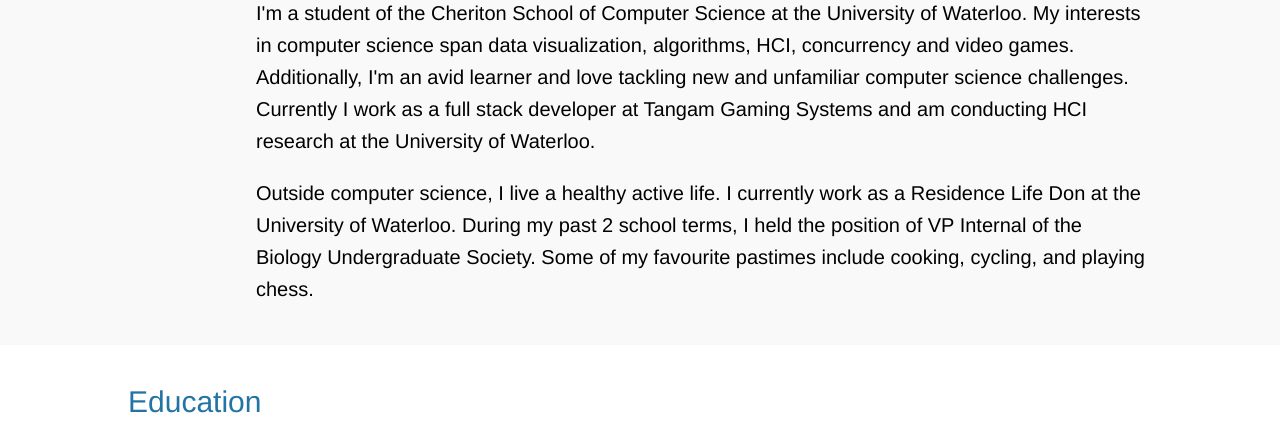
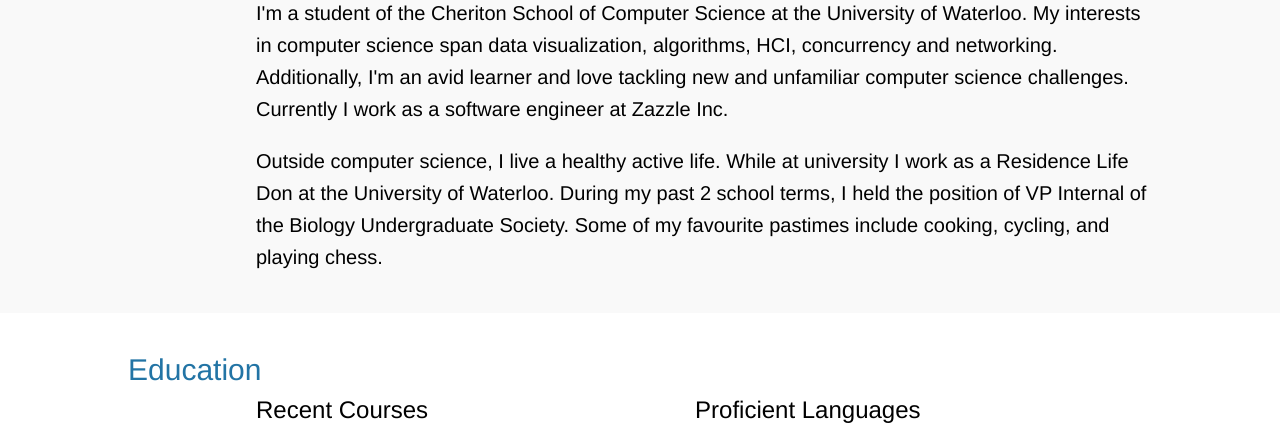
Before and after one commit to ColbyParsons/personalWebsite, a plain HTML site: page index.html in a window 1280 px wide. Shown: the part 587-1018 px from the top of the page. Drawn offline with nearby package versions, Linux system fonts and the light colour scheme.

Commit message:
Update index.html

```diff
--- a/index.html
+++ b/index.html
@@ -303,8 +303,8 @@
     <div id="about">
         <h3 class="subtitle2">About</h3>
         <div id="bio">
-            <p>I'm a student of the Cheriton School of Computer Science at the University of Waterloo. My interests in computer science span data visualization, algorithms, HCI, concurrency and video games. Additionally, I'm an avid learner and love tackling new and unfamiliar computer science challenges. Currently I work as a full stack developer at Tangam Gaming Systems and am conducting HCI research at the University of Waterloo.</p>
-            <p>Outside computer science, I live a healthy active life. I currently work as a Residence Life Don at the University of Waterloo. During my past 2 school terms, I held the position of VP Internal of the Biology Undergraduate Society. Some of my favourite pastimes include cooking, cycling, and playing chess.</p>
+            <p>I'm a student of the Cheriton School of Computer Science at the University of Waterloo. My interests in computer science span data visualization, algorithms, HCI, concurrency and networking. Additionally, I'm an avid learner and love tackling new and unfamiliar computer science challenges. Currently I work as a software engineer at Zazzle Inc.</p>
+            <p>Outside computer science, I live a healthy active life. While at university I work as a Residence Life Don at the University of Waterloo. During my past 2 school terms, I held the position of VP Internal of the Biology Undergraduate Society. Some of my favourite pastimes include cooking, cycling, and playing chess.</p>
         </div>
     </div>
     <div id="education">
```
